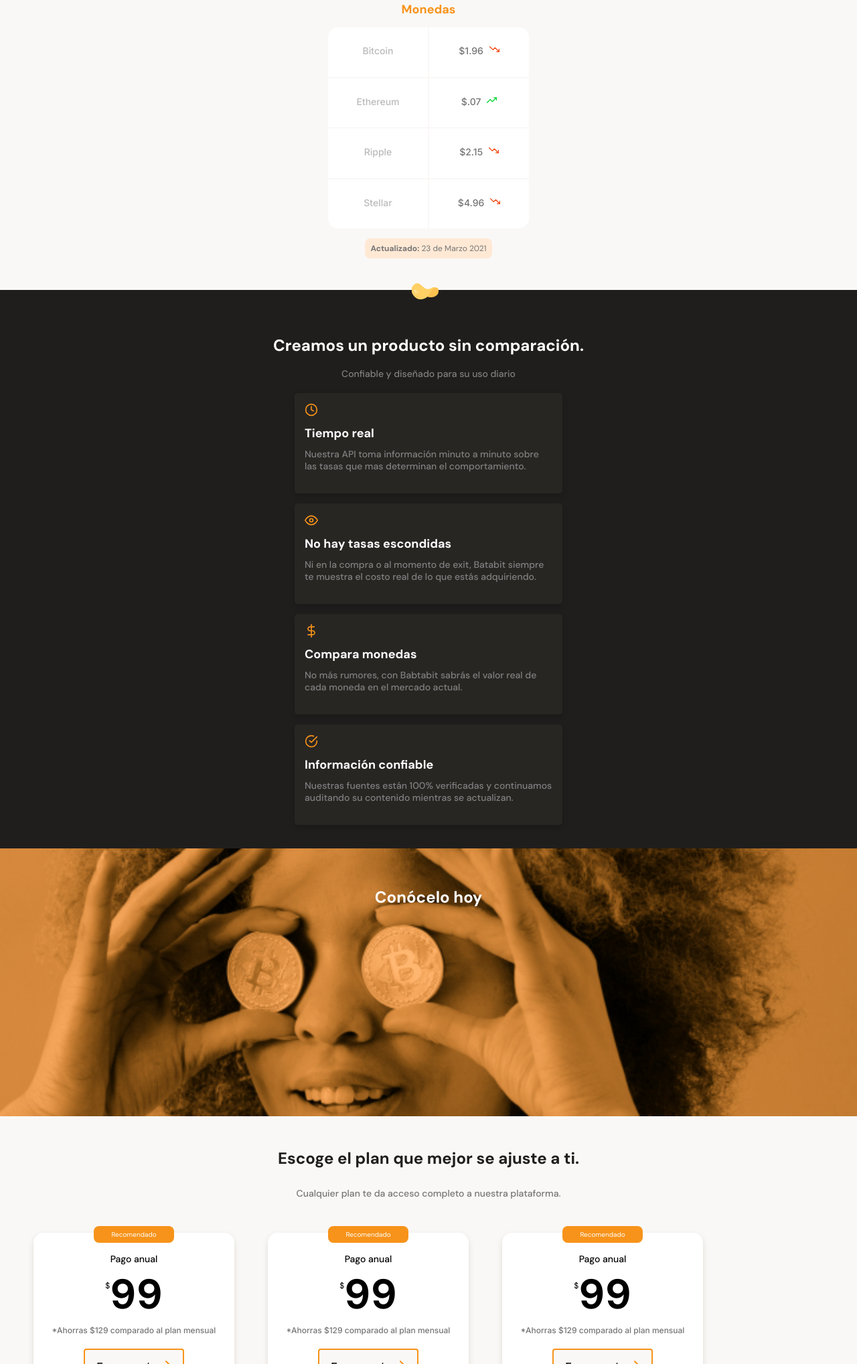
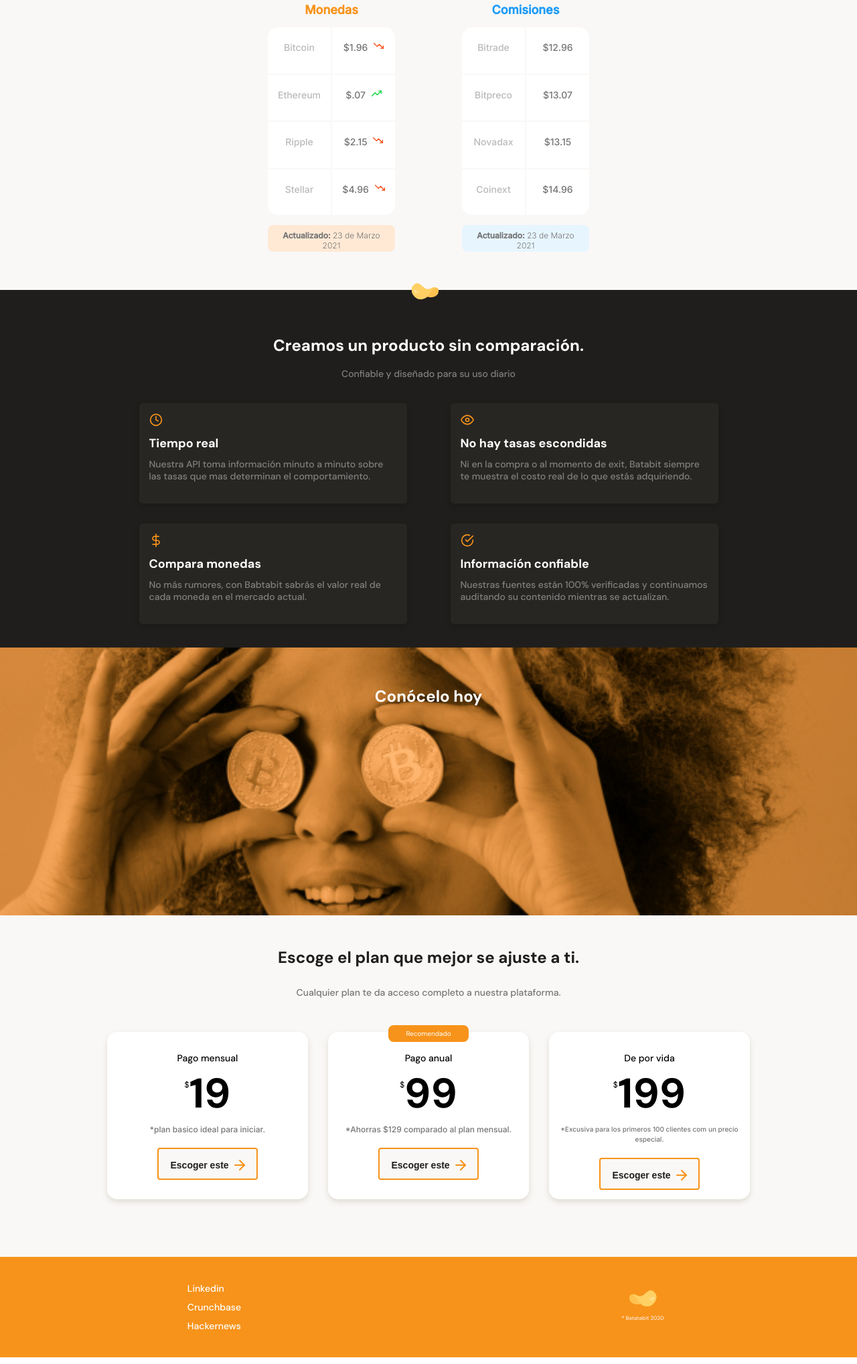
Before and after one commit to Avipez/Mobile_First, a plain HTML site: page index.html in a window 1280 px wide. Shown: the part 763-2800 px from the top of the page at 67% size. Drawn offline with Linux system fonts and the light colour scheme.

Commit message:
proyecto terminado

```diff
--- /dev/null
+++ b/css/tablet.css
@@ -0,0 +1,16 @@
+.main-grid-conteiner {
+    justify-content: center;
+    overflow: unset;
+}
+
+.products-cards--conteiner {
+    display: flex;
+    flex-wrap: wrap;
+    width: 930px;
+    margin: 0 auto;
+}
+
+.plans-conteiner--slider {
+    overflow: unset;
+    justify-content: center;
+}
--- a/estilos.css
+++ b/estilos.css
@@ -145,10 +145,29 @@ main .background-img {
 
 .main-grid-conteiner {
     width: 100%;
-    min-width: 235px;
+    display: flex;
+    overflow: scroll;
+    overscroll-behavior-x: contain;
+    scroll-snap-type: x proximity;
+    gap: 100px;
     height: 400px;
     background-color: var(--off-white);
 }
+
+.grid-conteiner{
+    height: 350px;
+    max-width: 400px;
+    font-family: "Inter", sans-serif;
+}
+
+.monedas {
+    padding-left: 70px;
+}
+
+.comisiones {
+    padding-right: 70px;
+}
+
 
 .main-grid-conteiner .currency-table--title {
     margin-bottom: 15px;
@@ -158,20 +177,19 @@ main .background-img {
     color: var(--bitcoin-orange);
 }
 
-.grid-conteiner{
-    display: flex;
-    justify-items: center;
-    width: 70%;
-    min-width: 220px;
-    max-width: 300px;
-    height: 300px;
-    margin: 0 auto;
-    font-family: "Inter", sans-serif;
+.comisiones .currency-table--title {
+    color: var(--secondary-blue);
 }
+
+.comisiones .main-exchange--date {
+    background-color: var(--soft-blue);
+}
+
+
 
 .main-grid-conteiner .grid {
     width: 100%;
-    height: 100%;
+    height: 80%;
     margin: 0 auto;
     display: grid;
     grid-template-columns: 1fr 1fr;
@@ -187,7 +205,7 @@ main .background-img {
     background-color: var(--just-white);
     margin: 0;
     text-align: center;
-    line-height: 70px;
+    line-height: 60px;
     font-weight: 500;
     color: var(--grey);
 }
@@ -238,8 +256,8 @@ main .background-img {
 
 .main-exchange--date{
     width: 190px;
-    height: 30px;
-    margin: 15px auto 0;
+    height: 40px;
+    margin: 15px auto 15px;
     border-radius: 8px;
     padding: 8px;
     background-color: var(--soft-orange);
@@ -403,8 +421,9 @@ main .background-img {
 
 .plans-conteiner--slider {
     display: flex;
-    /* gap: 20px; */
-    /* height: 316px; */
+    padding: 0 30px;
+    gap: 20px;
+    height: 316px;
     overflow: scroll;
     overscroll-behavior-x: contain;
     scroll-snap-type: x proximity;
@@ -414,11 +433,10 @@ main .background-img {
     position: relative;
     scroll-snap-align: center;
     width: 70%;
-    min-width: 230px;
+    min-width: 190px;
     max-width: 300px;
     height: 250px;
-    margin: 50px 0 50px;
-    margin-left: 50px;
+    margin: 50px 5px 0;
     padding: 0 15px;
     background-color: var(--just-white);
     border-radius: 15px;
@@ -463,6 +481,10 @@ main .background-img {
     vertical-align: 30px;
 }
 
+.plan-conteiner--card .plan-body .texto-largo {
+    font-size: 1rem;
+}
+
 .plan-body .plan-card--saving {
     font-size: 1.2rem;
     color: #757575;
@@ -473,6 +495,7 @@ main .background-img {
     text-align: center;
 
 }
+
 
 .plan-body button {
     width: 150px;
@@ -495,3 +518,39 @@ main .background-img {
     background-image: url("./assets/icons/orange-right-arrow.svg");
     vertical-align: text-bottom;
 }
+
+footer {
+    display: flex;
+    width: 100%;
+    height: 150px;
+    background-color: var(--bitcoin-orange);
+}
+
+footer section {
+    display: flex;
+    width: 50%;
+    justify-content: center;
+    align-items: center;
+}
+
+footer .left ul {
+    font-size: 1.4rem;
+    font-weight: 500;
+    line-height: 1.8rem;
+    list-style: none;
+}
+
+.left li{
+    margin: 10px 0;
+}
+
+.left a{
+    text-decoration: none;
+    color: var(--just-white);
+}
+
+@media (min-width: 426px) {
+    .main-grid-conteiner{
+        justify-content: center;
+    }
+}
--- a/index.html
+++ b/index.html
@@ -6,6 +6,7 @@
     <meta name="viewport" content="width=device-width, initial-scale=1.0">
     <title>Document</title>
     <link rel="stylesheet" href="./estilos.css">
+    <link rel="stylesheet" href="/css/tablet.css" media="(min-width: 930px)">
     <link rel="preconnect" href="https://fonts.gstatic.com">
     <link href="https://fonts.googleapis.com/css2?family=DM+Sans:wght@400;500;700&family=Inter:wght@300;500&display=swap" rel="stylesheet">
 </head>
@@ -26,8 +27,8 @@
                  <p>Traemos información en tiempo real de las casas de cambio y las monedas más importantes del mundo.</p>
              </div>
              <section class="main-grid-conteiner">
-                 <p class="currency-table--title">Monedas</p>
-                 <div class="grid-conteiner">
+                 <div class="grid-conteiner monedas">
+                    <p class="currency-table--title">Monedas</p>
                      <div class="grid">
                         <p class="bitcoin top-left-box">Bitcoin</p>
                         <p class="b$ right top-right-box">$1.96 <i class="abajo"></i> </p>
@@ -37,11 +38,27 @@
                         <p class="r$ right">$2.15 <i class="abajo"></i></p>
                         <p class="stellar bottom-left-box">Stellar</p>
                         <p class="s$ right bottom-right-box">$4.96 <i class="abajo"></i></p>
-                        </div>
+                    </div>
+                    <div class="main-exchange--date">
+                       <p> <b>Actualizado:</b> 23 de Marzo 2021 </p>
+                   </div>
                  </div>
-                 <div class="main-exchange--date">
-                     <p> <b>Actualizado:</b> 23 de Marzo 2021 </p>
-                 </div>
+                 <div class="grid-conteiner comisiones">
+                     <p class="currency-table--title">Comisiones</p>
+                    <div class="grid">
+                       <p class="bitcoin top-left-box">Bitrade</p>
+                       <p class="b$ right top-right-box">$12.96</p>
+                       <p class="ethereum">Bitpreco</p>
+                       <p class="e$ right">$13.07</p>
+                       <p class="ripple">Novadax</p>
+                       <p class="r$ right">$13.15</p>
+                       <p class="stellar bottom-left-box">Coinext</p>
+                       <p class="s$ right bottom-right-box">$14.96</p>
+                       </div>
+                       <div class="main-exchange--date">
+                           <p> <b>Actualizado:</b> 23 de Marzo 2021 </p>
+                       </div>
+                </div>
              </section>
         </section>
         <section class="main-product--detail">
@@ -83,11 +100,10 @@
             </div>
             <section class="plans-conteiner--slider">
                 <article class="plan-conteiner--card">
-                    <p class="recomended">Recomendado</p>
                     <div class="plan-body">
-                        <h3>Pago anual</h3>
-                        <p class="plan-card--price"><span>$</span>99</p>
-                        <p class="plan-card--saving">*Ahorras $129 comparado al plan mensual</p>
+                        <h3>Pago mensual</h3>
+                        <p class="plan-card--price"><span>$</span>19</p>
+                        <p class="plan-card--saving">*plan basico ideal para iniciar.</p>
                         <button>Escoger este <span></span></button>
                     </div>
                 </article>
@@ -96,21 +112,32 @@
                     <div class="plan-body">
                         <h3>Pago anual</h3>
                         <p class="plan-card--price"><span>$</span>99</p>
-                        <p class="plan-card--saving">*Ahorras $129 comparado al plan mensual</p>
+                        <p class="plan-card--saving">*Ahorras $129 comparado al plan mensual.</p>
                         <button>Escoger este <span></span></button>
                     </div>
                 </article>
                 <article class="plan-conteiner--card">
-                    <p class="recomended">Recomendado</p>
                     <div class="plan-body">
-                        <h3>Pago anual</h3>
-                        <p class="plan-card--price"><span>$</span>99</p>
-                        <p class="plan-card--saving">*Ahorras $129 comparado al plan mensual</p>
+                        <h3>De por vida</h3>
+                        <p class="plan-card--price"><span>$</span>199</p>
+                        <p class="plan-card--saving texto-largo">*Excusiva para los primeros 100 clientes com un precio especial.</p>
                         <button>Escoger este <span></span></button>
                     </div>
                 </article>
             </section>
         </section>
     </main>
+    <footer>
+        <section class="left">
+            <ul>
+                <li><a href="#">Linkedin</a></li>
+                <li><a href="#">Crunchbase</a></li>
+                <li><a href="#">Hackernews</a></li>
+            </ul>
+        </section>
+        <section class="right">
+            <img src="./assets/img/logo-footer.svg" alt="Logo de batatabit 2020">
+        </section>
+    </footer>
 </body>
 </html>
```
